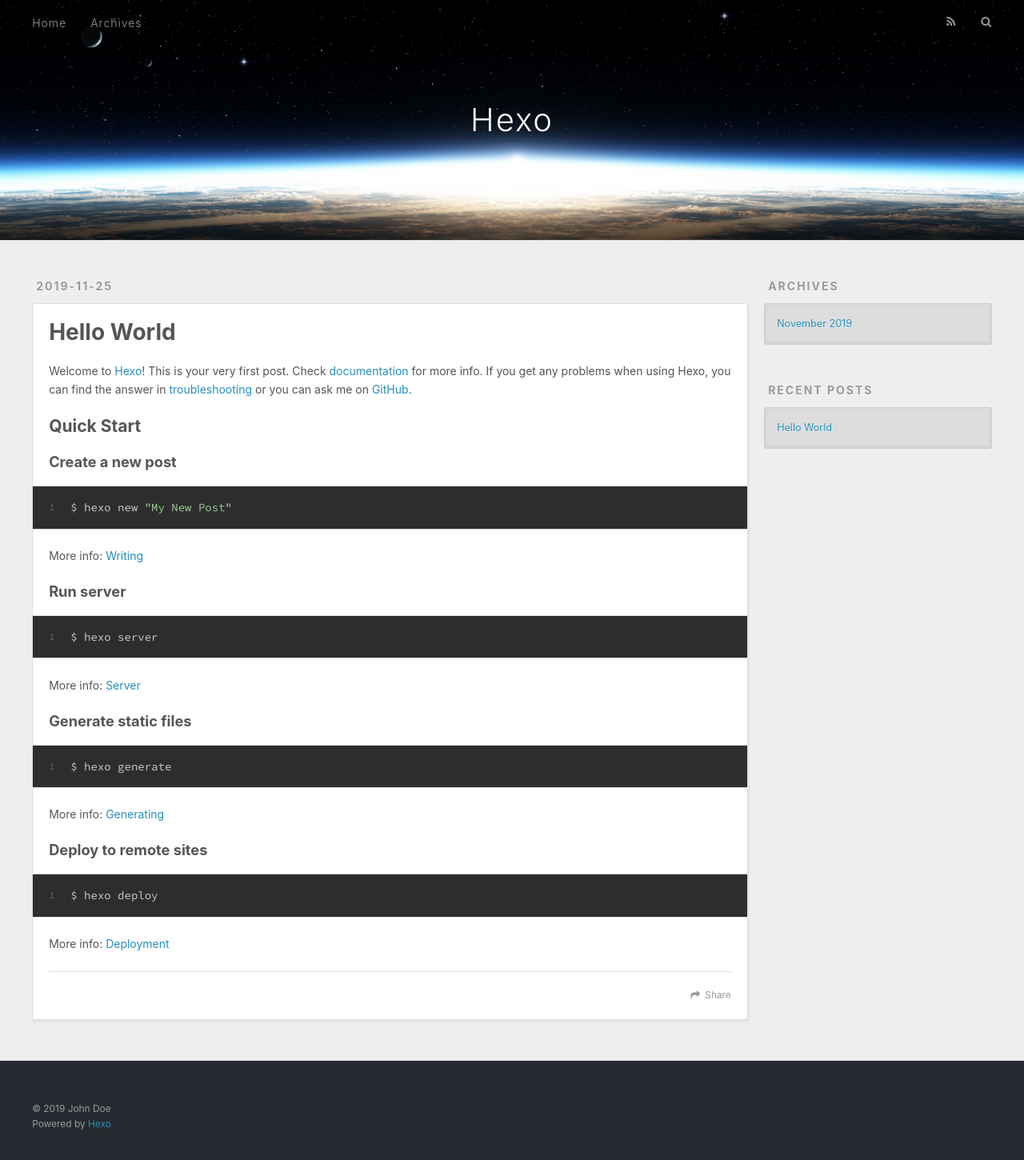
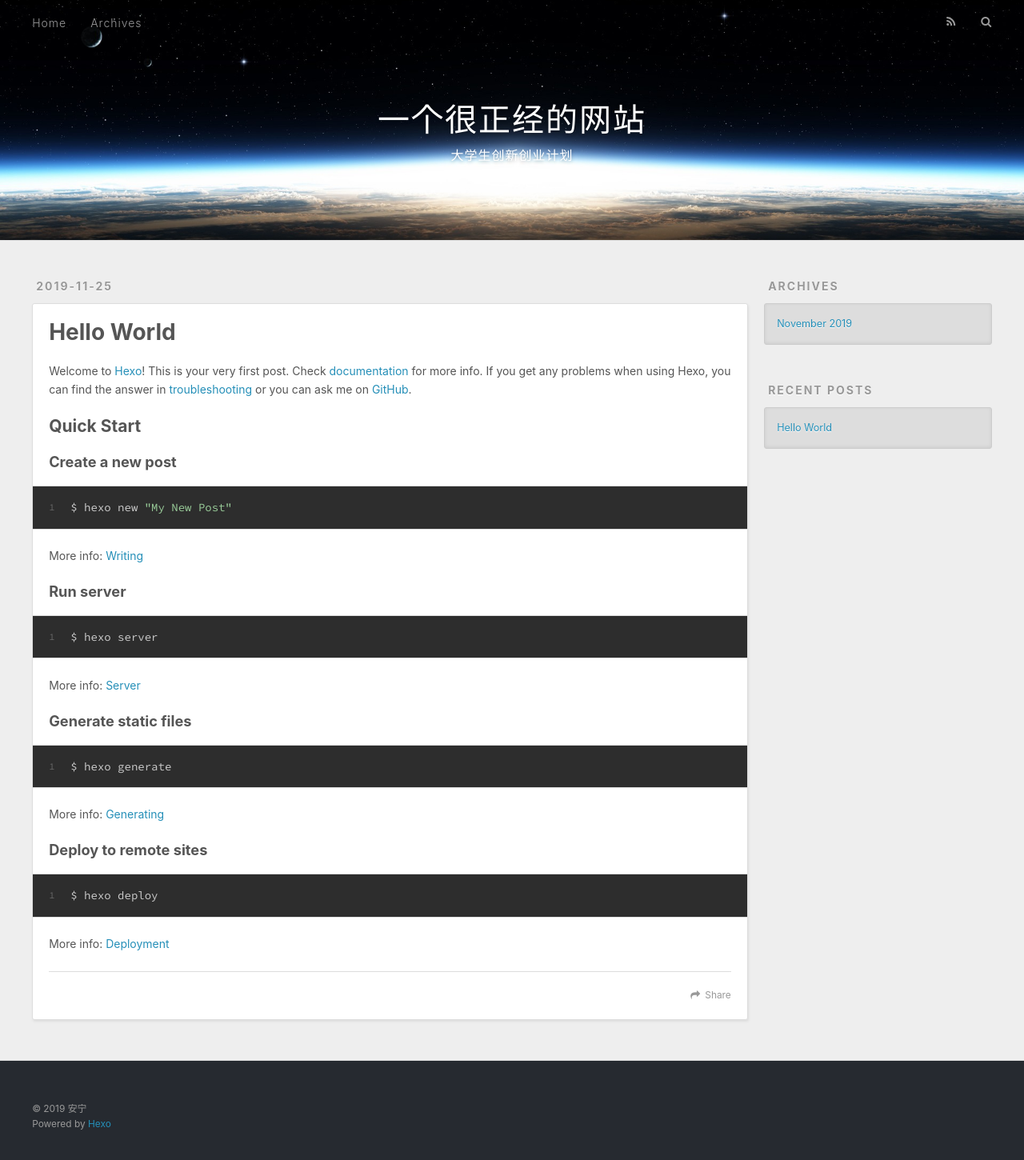
Before and after one commit to 1433698067/1433698067.github.io, a plain HTML site: page index.html in a window 1280 px wide. Shown: the whole page at 80% size. Drawn offline with nearby package versions, Linux system fonts and the light colour scheme.

Commit message:
Site updated: 2019-11-25 19:51:44

```diff
--- a/index.html
+++ b/index.html
@@ -5,16 +5,19 @@
 
 
 
-  <title>Hexo</title>
+  <title>一个很正经的网站</title>
   <meta name="viewport" content="width=device-width, initial-scale=1, maximum-scale=1">
-  <meta property="og:type" content="website">
-<meta property="og:title" content="Hexo">
+  <meta name="description" content="信息化背景下人民法院讼诉文书送达模式研究">
+<meta name="keywords" content="法学">
+<meta property="og:type" content="website">
+<meta property="og:title" content="一个很正经的网站">
 <meta property="og:url" content="http:&#x2F;&#x2F;yoursite.com&#x2F;index.html">
-<meta property="og:site_name" content="Hexo">
-<meta property="og:locale" content="en">
+<meta property="og:site_name" content="一个很正经的网站">
+<meta property="og:description" content="信息化背景下人民法院讼诉文书送达模式研究">
+<meta property="og:locale" content="zh-Hans">
 <meta name="twitter:card" content="summary">
 
-    <link rel="alternate" href="/atom.xml" title="Hexo" type="application/atom+xml">
+    <link rel="alternate" href="/atom.xml" title="一个很正经的网站" type="application/atom+xml">
 
 
     <link rel="icon" href="/favicon.png">
@@ -33,8 +36,12 @@
   <div id="header-outer" class="outer">
     <div id="header-title" class="inner">
       <h1 id="logo-wrap">
-        <a href="/" id="logo">Hexo</a>
+        <a href="/" id="logo">一个很正经的网站</a>
       </h1>
+
+        <h2 id="subtitle-wrap">
+          <a href="/" id="subtitle">大学生创新创业计划</a>
+        </h2>
 
     </div>
     <div id="header-inner" class="inner">
@@ -100,7 +107,7 @@
 
     </div>
     <footer class="article-footer">
-      <a data-url="http://yoursite.com/2019/11/25/hello-world/" data-id="ck3ecnu0500009ovx0knx880q" class="article-share-link">Share</a>
+      <a data-url="http://yoursite.com/2019/11/25/hello-world/" data-id="ck3edf5mm0000fgvx60k62s3g" class="article-share-link">Share</a>
 
 
     </footer>
@@ -156,7 +163,7 @@
 
   <div class="outer">
     <div id="footer-info" class="inner">
-      &copy; 2019 John Doe<br>
+      &copy; 2019 安宁<br>
       Powered by <a href="http://hexo.io/" target="_blank">Hexo</a>
     </div>
   </div>
```
Also changed, not shown: 2019/11/25/hello-world/index.html (+12 -7 lines), archives/2019/11/index.html (+15 -8 lines), archives/2019/index.html (+15 -8 lines), archives/index.html (+15 -8 lines), 1 other file.
